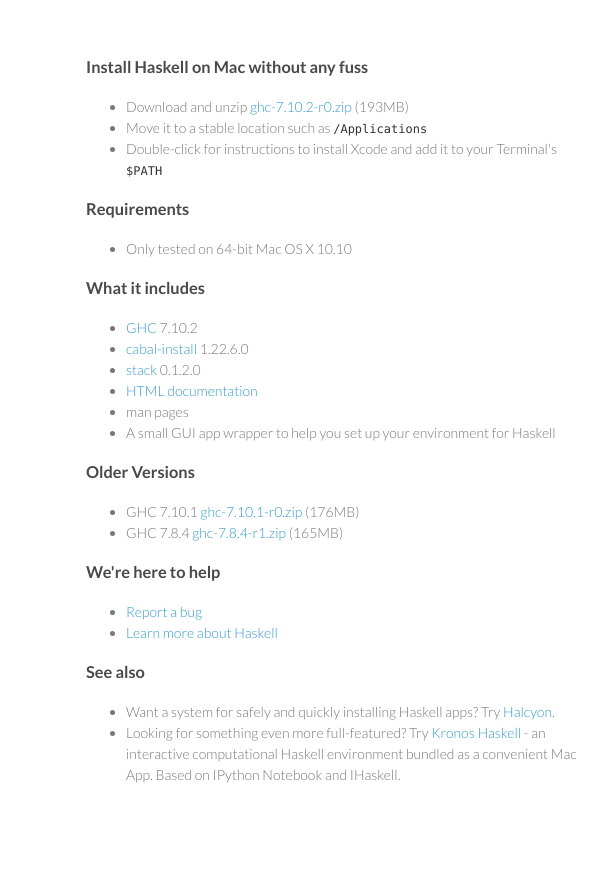
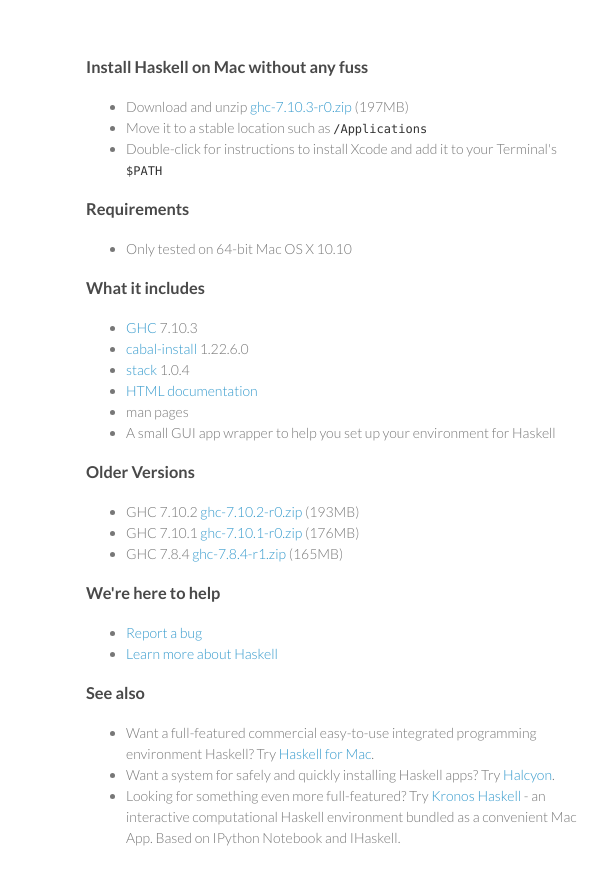
Before and after one commit to ghcformacosx/ghcformacosx.github.io, a plain HTML site: page index.html in a window 1280 px wide. Shown: the full height of the page, 484-1088 px from the left. Before the commit the page ends 855 px from the top, so only its background shows below. Drawn offline with Linux system fonts and the light colour scheme.

Commit message:
update to GHC 7.10.3

```diff
--- a/index.html
+++ b/index.html
@@ -23,7 +23,7 @@
         <h3>Install Haskell on Mac without any fuss</h3>
 
         <ul>
-	  <li>Download and unzip <a href="https://github.com/ghcformacosx/ghc-dot-app/releases/download/v7.10.2-r0/ghc-7.10.2-r0.zip">ghc-7.10.2-r0.zip</a> (193MB)</li>
+	  <li>Download and unzip <a href="https://github.com/ghcformacosx/ghc-dot-app/releases/download/v7.10.3-r0/ghc-7.10.3-r0.zip">ghc-7.10.3-r0.zip</a> (197MB)</li>
 	  <li>Move it to a stable location such as <code>/Applications</code></li>
 	  <li>Double-click for instructions to install Xcode and add it to your Terminal's <code>$PATH</code></li>
 	</ul>
@@ -33,15 +33,16 @@
 	</ul>
 	<h3>What it includes</h3>
 	<ul>
-	  <li><a href="http://www.haskell.org/ghc">GHC</a> 7.10.2</li>
+	  <li><a href="http://www.haskell.org/ghc">GHC</a> 7.10.3</li>
 	  <li><a href="http://www.haskell.org/cabal/">cabal-install</a> 1.22.6.0</li>
-	  <li><a href="https://github.com/commercialhaskell/stack">stack</a> 0.1.2.0</li>
+	  <li><a href="https://github.com/commercialhaskell/stack">stack</a> 1.0.4</li>
 	  <li><a href="http://www.haskell.org/ghc/docs/latest/html/">HTML documentation</a></li>
 	  <li>man pages</li>
 	  <li>A small GUI app wrapper to help you set up your environment for Haskell</li>
 	</ul>
         <h3>Older Versions</h3>
         <ul>
+          <li>GHC 7.10.2 <a href="https://github.com/ghcformacosx/ghc-dot-app/releases/download/v7.10.2-r0/ghc-7.10.2-r0.zip">ghc-7.10.2-r0.zip</a> (193MB)</li>
           <li>GHC 7.10.1 <a href="https://github.com/ghcformacosx/ghc-dot-app/releases/download/v7.10.1-r0/ghc-7.10.1-r0.zip">ghc-7.10.1-r0.zip</a> (176MB)</li>
           <li>GHC 7.8.4 <a href="https://github.com/ghcformacosx/ghc-dot-app/releases/download/v7.8.4-r1/ghc-7.8.4-r1.zip">ghc-7.8.4-r1.zip</a> (165MB)</li>
         </ul>
@@ -52,6 +53,7 @@
 	</ul>
   <h3>See also</h3>
   <ul>
+    <li>Want a full-featured commercial easy-to-use integrated programming environment Haskell? Try <a href="http://haskellformac.com/">Haskell for Mac</a>.</li>
     <li>Want a system for safely and quickly installing Haskell apps? Try <a href="https://halcyon.sh/">Halcyon</a>.</li>
     <li>Looking for something even more full-featured? Try <a href="http://www.kronosnotebook.com/haskell">Kronos Haskell</a> - an interactive computational Haskell environment bundled as a convenient Mac App. Based on IPython Notebook and IHaskell.</li>
   </ul>
```
